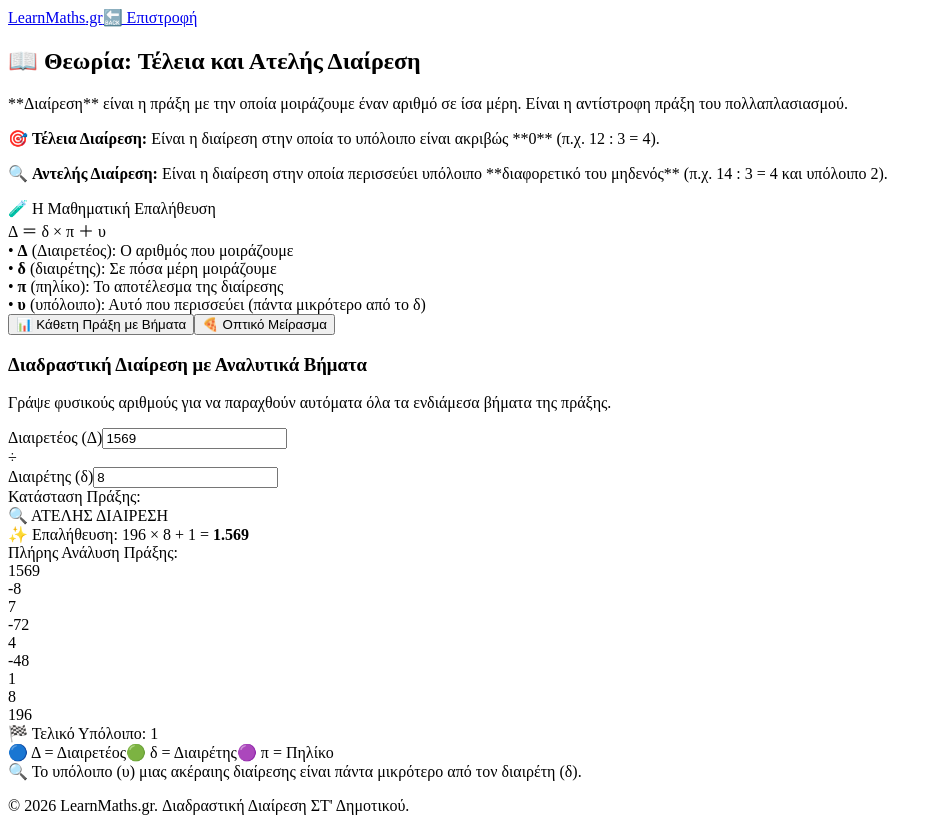
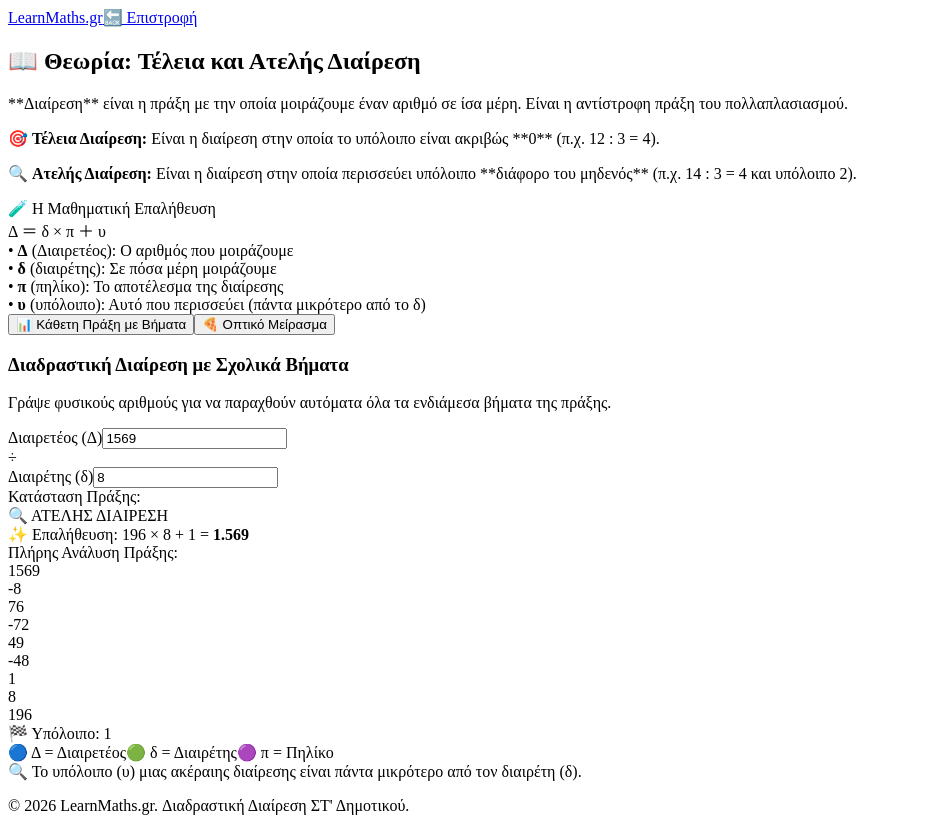
Before and after one commit to gkrimpas-lab/learn-maths-2026, a Next.js app: page /st-dimotikou/8-diairesi in a window 1280 px wide. Shown: the whole page, without its empty margins (0-942 px from the left). Built offline with nearby package versions, Linux system fonts and the light colour scheme.

Commit message:
Update 8-diairesi.js

```diff
--- a/pages/st-dimotikou/8-diairesi.js
+++ b/pages/st-dimotikou/8-diairesi.js
@@ -6,8 +6,8 @@ import { LAYOUT } from '../../shared/layout-config';
 
 const LIMITS = {
   MIN_DIVISOR: 1,
-  MAX_DIVIDEND: 999999, // Έως 6 ψηφία
-  MAX_DIVISOR_INPUT: 999,
+  MAX_DIVIDEND: 9999, // Περιορίζουμε έως 4 ψηφία για τέλεια σχολική στοίχιση χωρίς να κρύβεται κείμενο
+  MAX_DIVISOR_INPUT: 99,
   MAX_VISUAL_BOXES: 120
 };
 
@@ -21,51 +21,50 @@ export default function DiairesiPage() {
   const D = Math.floor(parseFloat(dividendInput)) || 0;
   const d = Math.floor(parseFloat(divisorInput)) || LIMITS.MIN_DIVISOR;
 
-  // Υπολογισμός τελικών τιμών
+  // Βασικοί υπολογισμοί
   const q = Math.floor(D / d);
   const r = D % d;
   const isPerfect = r === 0;
 
-  // Αλγόριθμος παραγωγής ενδιάμεσων βημάτων κάθετης διαίρεσης
-  const generateDivisionSteps = () => {
-    if (D === 0 || d === 0 || d > D) return [];
+  // Παραγωγή των αναλυτικών σχολικών βημάτων με κατάλληλο indentation (spaces)
+  const generateSchoolSteps = () => {
+    if (D === 0 || d === 0) return [];
 
     const steps = [];
     const divStr = D.toString();
-    let currentRemainder = 0;
-    let currentWorkNum = 0;
+    let currentVal = 0;
 
     for (let i = 0; i < divStr.length; i++) {
-      // «Κατεβάζουμε» το επόμενο ψηφίο
-      currentWorkNum = currentRemainder * 10 + parseInt(divStr[i]);
+      const nextDigit = parseInt(divStr[i]);
+      const prevVal = currentVal;
+      currentVal = currentVal * 10 + nextDigit;
 
-      if (currentWorkNum >= d || i === divStr.length - 1 || currentRemainder > 0) {
-        const times = Math.floor(currentWorkNum / d);
+      // Αν ο διαιρέτης χωράει ή αν είμαστε στο τελευταίο ψηφίο
+      if (currentVal >= d || (i === divStr.length - 1 && steps.length === 0) || (prevVal > 0 && currentVal < d)) {
+        const times = Math.floor(currentVal / d);
         const product = times * d;
-        const nextRemainder = currentWorkNum - product;
+        const remainder = currentVal - product;
 
         steps.push({
-          digitPulled: divStr[i],
-          workNum: currentWorkNum,
-          productSubtract: product,
-          remainder: nextRemainder,
-          stepIndex: i
+          workNum: currentVal,
+          product: product,
+          remainder: remainder,
+          digitIndex: i, // Για τον υπολογισμό της στοίχισης (οπτικά κενά)
+          digitPulled: nextDigit
         });
 
-        currentRemainder = nextRemainder;
-      } else {
-        currentRemainder = currentWorkNum;
+        currentVal = remainder;
       }
     }
     return steps;
   };
 
-  const divisionSteps = generateDivisionSteps();
+  const schoolSteps = generateSchoolSteps();
 
-  // Ασφαλής έλεγχος inputs (Μόνο ακέραιοι για τα βήματα)
+  // Ασφαλής έλεγχος των inputs
   const handleInputChange = (val, setter, isDivisor = false) => {
     const cleanVal = val.replace(/[^0-9]/g, ''); // Μόνο ακέραιοι φυσικοί αριθμοί
-    if (cleanVal.length <= (isDivisor ? 3 : 6)) {
+    if (cleanVal.length <= (isDivisor ? 2 : 4)) {
       if (isDivisor && parseInt(cleanVal) === 0) return;
       setter(cleanVal);
     }
@@ -106,7 +105,7 @@ export default function DiairesiPage() {
                 </p>
                 <div className="bg-emerald-50 text-slate-900 p-5 rounded-2xl border border-emerald-100 space-y-2 text-sm md:text-base font-medium">
                   <p>🎯 <strong>Τέλεια Διαίρεση:</strong> Είναι η διαίρεση στην οποία το υπόλοιπο είναι ακριβώς **0** (π.χ. 12 : 3 = 4).</p>
-                  <p>🔍 <strong>Αντελής Διαίρεση:</strong> Είναι η διαίρεση στην οποία περισσεύει υπόλοιπο **διαφορετικό του μηδενός** (π.χ. 14 : 3 = 4 και υπόλοιπο 2).</p>
+                  <p>🔍 <strong>Ατελής Διαίρεση:</strong> Είναι η διαίρεση στην οποία περισσεύει υπόλοιπο **διάφορο του μηδενός** (π.χ. 14 : 3 = 4 και υπόλοιπο 2).</p>
                 </div>
               </div>
 
@@ -143,11 +142,11 @@ export default function DiairesiPage() {
           <div className="grid grid-cols-1 lg:grid-cols-2 gap-8 items-stretch w-full">
 
             {/* ΑΡΙΣΤΕΡΗ ΠΛΕΥΡΑ: ΧΕΙΡΙΣΤΗΡΙΑ */}
-            <div className="bg-white p-8 md:p-10 rounded-3xl shadow-sm border border-gray-100 flex flex-col justify-between min-h-[480px] w-full gap-6">
+            <div className="bg-white p-8 md:p-10 rounded-3xl shadow-sm border border-gray-100 flex flex-col justify-between min-h-[500px] w-full gap-6">
 
               <div className="space-y-2">
                 <h3 className="text-2xl font-black text-gray-900">
-                  {activeTab === 'katheti' ? "Διαδραστική Διαίρεση με Αναλυτικά Βήματα" : "Μοντέλο Οπτικής Κατανομής"}
+                  {activeTab === 'katheti' ? "Διαδραστική Διαίρεση με Σχολικά Βήματα" : "Μοντέλο Οπτικής Κατανομής"}
                 </h3>
                 <p className="text-gray-500 text-sm">
                   {activeTab === 'moirasma' && D > LIMITS.MAX_VISUAL_BOXES
@@ -200,48 +199,62 @@ export default function DiairesiPage() {
               </div>
             </div>
 
-            {/* ΔΕΞΙΑ ΠΛΕΥΡΑ: ΑΝΑΛΥΤΙΚΗ ΚΑΘΕΤΗ ΔΙΑΤΑΞΗ Η ΟΠΤΙΚΟ ΜΟΙΡΑΣΜΑ */}
-            <div className="bg-white p-6 rounded-3xl shadow-sm border border-gray-100 flex flex-col items-center justify-between min-h-[480px] w-full relative overflow-hidden">
+            {/* ΔΕΞΙΑ ΠΛΕΥΡΑ: ΑΠΟΛΥΤΑ ΣΤΟΙΧΙΣΜΕΝΟΣ ΠΙΝΑΚΑΣ LONG DIVISION */}
+            <div className="bg-white p-6 rounded-3xl shadow-sm border border-gray-100 flex flex-col items-center justify-between min-h-[500px] w-full relative overflow-hidden">
               <div className="w-full"></div>
 
-              {activeTab === 'katheti' ? (
-                /* ΑΝΑΒΑΘΜΙΣΜΕΝΗ ΚΑΘΕΤΗ ΔΙΑΤΑΞΗ ΜΕ ΕΝΔΙΑΜΕΣΕΣ ΑΦΑΙΡΕΣΕΙΣ */
-                <div className="my-auto flex flex-col items-center gap-2 w-full max-w-[320px] px-2">
+              <div className="my-auto flex flex-col items-center gap-2 w-full max-w-[340px] px-1">
                 <span className="text-xs font-bold text-slate-500 uppercase tracking-wider mb-2">Πλήρης Ανάλυση Πράξης:</span>
 
-                  <div className="w-full bg-slate-900 text-white p-6 rounded-2xl shadow-xl border-4 border-slate-700 font-mono text-xl font-black relative min-h-[280px] flex justify-center">
+                <div className="w-full bg-slate-900 text-white p-6 rounded-2xl shadow-xl border-4 border-slate-700 font-mono text-xl md:text-2xl font-black relative min-h-[320px] flex justify-center py-8">
 
-                    <div className="grid grid-cols-[1fr_auto_1fr] w-full relative z-10 items-start">
+                  {/* Σχολικό Σχήμα Διαίρεσης (3-Column Layout) */}
+                  <div className="grid grid-cols-[1.2fr_auto_1fr] w-full relative z-10 items-start">
 
-                      {/* Στήλη 1: Διαιρετέος + Ενδιάμεσα Βήματα Αφαίρεσης */}
-                      <div className="text-right pr-4 space-y-1 text-blue-400">
-                        <div className="text-blue-500 text-2xl">{D}</div>
-                        {divisionSteps.map((step, idx) => (
-                          <div key={idx} className="text-right text-sm md:text-base font-normal tracking-wide space-y-0.5 opacity-95">
-                            <div className="text-red-400">-{step.productSubtract}</div>
-                            <div className="border-t border-slate-700 w-full my-0.5"></div>
-                            <div className="text-slate-300 font-bold">{step.remainder}</div>
+                    {/* Στήλη 1: Διαιρετέος και Στοιχισμένα Βήματα Αφαίρεσης */}
+                    <div className="flex flex-col items-end pr-4 text-blue-500 tracking-widest selection:bg-transparent">
+                      {/* Αρχικός Διαιρετέος */}
+                      <div className="mb-2 text-blue-400 font-bold tracking-widest">{D}</div>
+
+                      {/* Ενδιάμεσα Σχολικά Βήματα */}
+                      <div className="w-full flex flex-col items-end space-y-1">
+                        {schoolSteps.map((step, idx) => {
+                          // Υπολογισμός δυναμικού indentation (οπτικού padding) με βάση τη θέση του ψηφίου
+                          const padStyle = { marginRight: `${(dividendInput.length - 1 - step.digitIndex) * 14}px` };
+
+                          return (
+                            <div key={idx} style={padStyle} className="flex flex-col items-end text-right text-base md:text-lg font-bold">
+                              {/* Αφαιρέτης (Γινόμενο) */}
+                              <div className="text-red-400 font-medium">-{step.product}</div>
+                              {/* Οριζόντια γραμμή αφαίρεσης */}
+                              <div className="w-16 h-[2px] bg-slate-700 my-0.5"></div>
+                              {/* Ενδιάμεσο Υπόλοιπο / Επόμενο νούμερο εργασίας */}
+                              <div className="text-slate-300 font-extrabold">
+                                {idx === schoolSteps.length - 1 ? step.remainder : schoolSteps[idx+1]?.workNum}
                               </div>
-                        ))}
+                            </div>
+                          );
+                        })}
+                      </div>
                     </div>
 
-                      {/* Στήλη 2: Κάθετη Γραμμή του Σχήματος Τ */}
-                      <div className="w-[3px] bg-slate-600 self-stretch min-h-[200px]"></div>
+                    {/* Στήλη 2: Η Κάθετη Μαύρη Γραμμή του Τ */}
+                    <div className="w-[3px] bg-slate-600 self-stretch min-h-[220px]"></div>
 
-                      {/* Στήλη 3: Διαιρέτης και Πηλίκο */}
-                      <div className="text-left pl-4 flex flex-col h-full justify-start">
-                        {/* Διαιρέτης */}
-                        <div className="text-emerald-400 text-2xl border-b-4 border-slate-600 pb-2 w-full">
+                    {/* Στήλη 3: Διαιρέτης και Τελικό Πηλίκο */}
+                    <div className="text-left pl-4 flex flex-col h-full justify-start select-none">
+                      {/* Διαιρέτης (με την οριζόντια σχολική γραμμή από κάτω) */}
+                      <div className="text-emerald-400 font-bold border-b-4 border-slate-600 pb-2 w-full tracking-widest">
                         {d}
                       </div>
                       {/* Τελικό Πηλίκο */}
-                        <div className="text-purple-400 text-2xl pt-3 font-black">
+                      <div className="text-purple-400 pt-3 font-black tracking-widest">
                         {q}
                       </div>
 
-                        {/* Επεξήγηση τελικού υπολοίπου */}
-                        <div className="mt-auto pt-8 text-[11px] font-sans font-bold text-rose-400 tracking-tight">
-                          🏁 Τελικό Υπόλοιπο: {r}
+                      {/* Ένδειξη Τελικού Υπολοίπου στο κάτω μέρος */}
+                      <div className="mt-auto pt-10 text-[10px] font-sans font-black uppercase text-rose-400 tracking-wider">
+                        🏁 Υπόλοιπο: {r}
                       </div>
                     </div>
 
@@ -254,44 +267,6 @@ export default function DiairesiPage() {
                   <span>🟣 π = Πηλίκο</span>
                 </div>
               </div>
-              ) : (
-                /* ΟΠΤΙΚΟ ΜΟΙΡΑΣΜΑ ΣΕ ΟΜΑΔΕΣ */
-                <div className="my-auto flex flex-col items-center gap-4 w-full px-2 text-center">
-                  {D <= LIMITS.MAX_VISUAL_BOXES && D > 0 && d > 0 ? (
-                    <div className="flex flex-col items-center gap-4 w-full">
-                      <span className="text-xs font-bold text-slate-500 uppercase tracking-wider">Μοίρασμα σε {Math.floor(d)} ίσες ομάδες:</span>
-
-                      <div className="flex flex-wrap gap-2 justify-center max-h-[260px] overflow-y-auto p-2 border rounded-xl bg-slate-50 w-full shadow-inner">
-                        {[...Array(Math.min(Math.floor(d), 30))].map((_, groupIdx) => (
-                          <div key={groupIdx} className="bg-white border-2 border-emerald-300 p-2 rounded-xl flex flex-wrap gap-1 items-center justify-center min-w-[50px] min-h-[50px]">
-                            {[...Array(q)].map((_, boxIdx) => (
-                              <div key={boxIdx} className="w-3 h-3 bg-blue-500 rounded-sm" />
-                            ))}
-                          </div>
-                        ))}
-                      </div>
-
-                      {r > 0 && (
-                        <div className="flex flex-col items-center gap-1.5 mt-1 animate-pulse">
-                          <span className="text-xs font-bold text-rose-500 uppercase tracking-wide">📦 Περίσσεψαν (Υπόλοιπο):</span>
-                          <div className="flex gap-1 bg-rose-50 border border-rose-200 p-2 rounded-lg">
-                            {[...Array(r)].map((_, i) => (
-                              <div key={i} className="w-3 h-3 bg-rose-500 rounded-sm" />
-                            ))}
-                          </div>
-                        </div>
-                      )}
-                    </div>
-                  ) : (
-                    <div className="bg-slate-50 border border-slate-100 p-6 rounded-2xl max-w-xs mx-auto text-slate-500 text-sm font-medium space-y-2 shadow-inner">
-                      <p>📊 <strong>Αριθμητική Απεικόνιση</strong></p>
-                      <p className="text-xs text-slate-400 leading-relaxed">
-                        Βάλε έναν Διαιρετέο μικρότερο από {LIMITS.MAX_VISUAL_BOXES} για να δεις τα κουτάκια να μοιράζονται αυτόματα στις ομάδες.
-                      </p>
-                    </div>
-                  )}
-                </div>
-              )}
 
               <div className="w-full flex justify-center text-xs font-bold text-slate-400 pt-4 border-t border-gray-50 mt-auto text-center">
                 <span>🔍 Το υπόλοιπο (υ) μιας ακέραιης διαίρεσης είναι πάντα μικρότερο από τον διαιρέτη (δ).</span>
```
Lines whose indentation alone changed are shown as unchanged.
